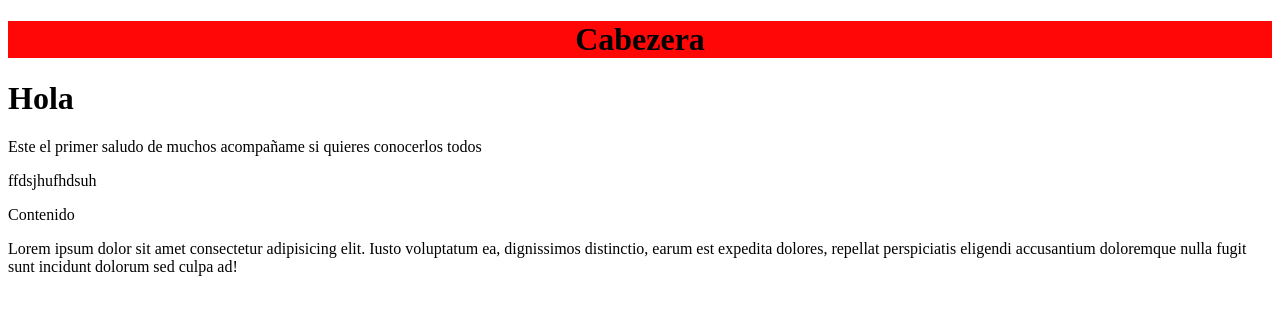
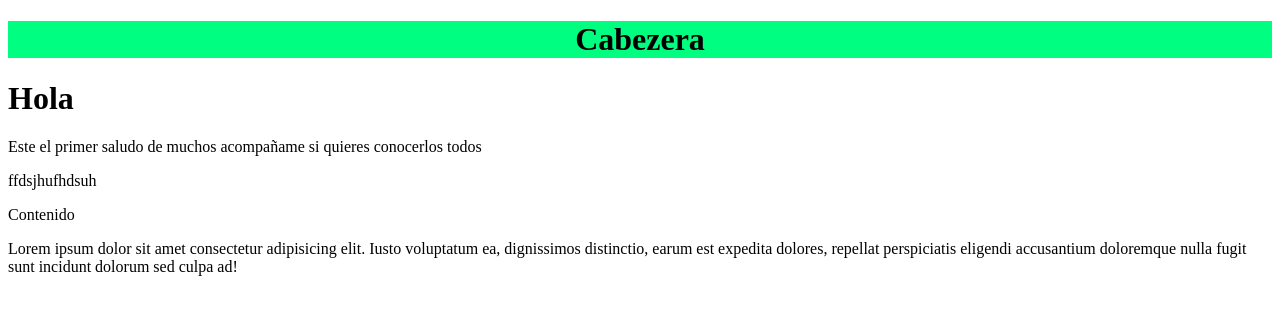
Before and after one commit to TonyRivera4/Practica-Git, a plain HTML site: page index.html in a window 1280 px wide. Drawn offline with Linux system fonts and the light colour scheme.

Commit message:
qudo genial

```diff
--- a/css/e.css
+++ b/css/e.css
@@ -1,5 +1,5 @@
 header{
-    background-color: rgb(255, 7, 7);
+    background-color: rgb(0, 255, 128);
     font-size: medium;
     text-align: center;
 }
```
